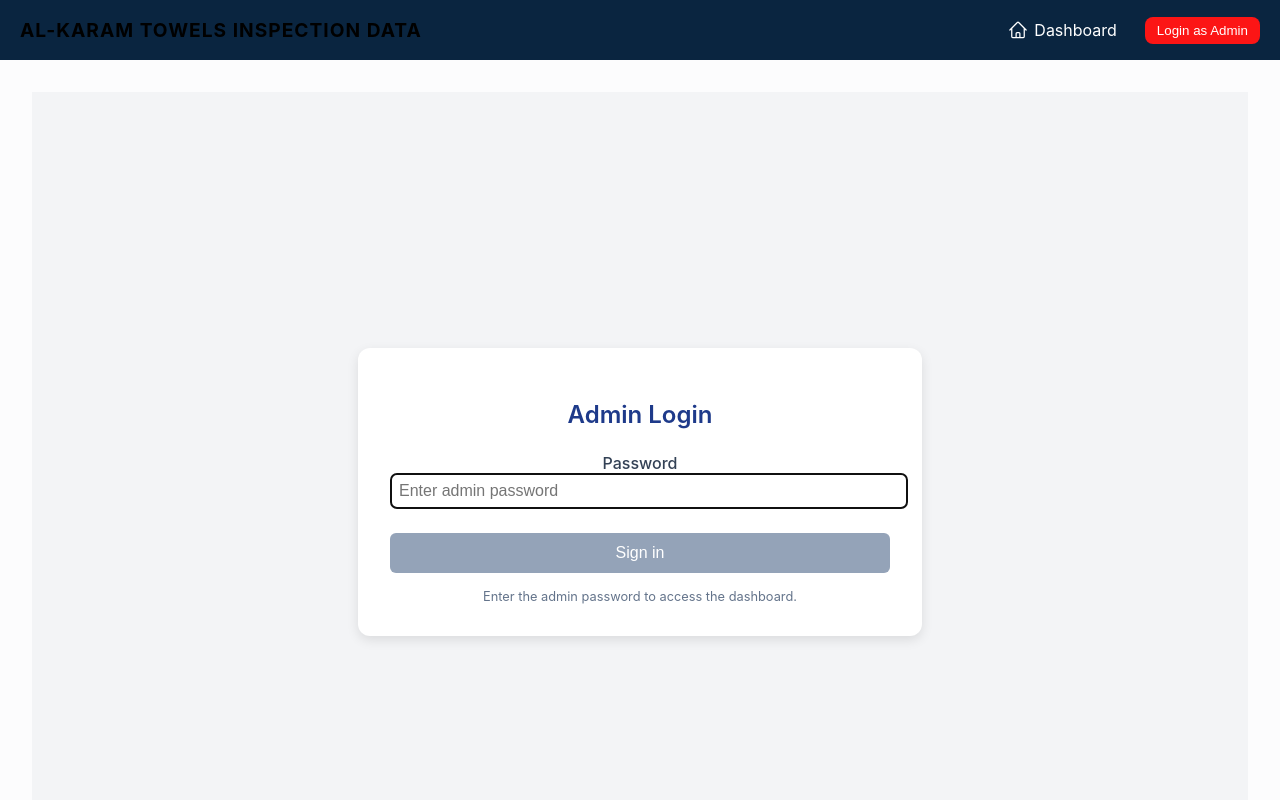
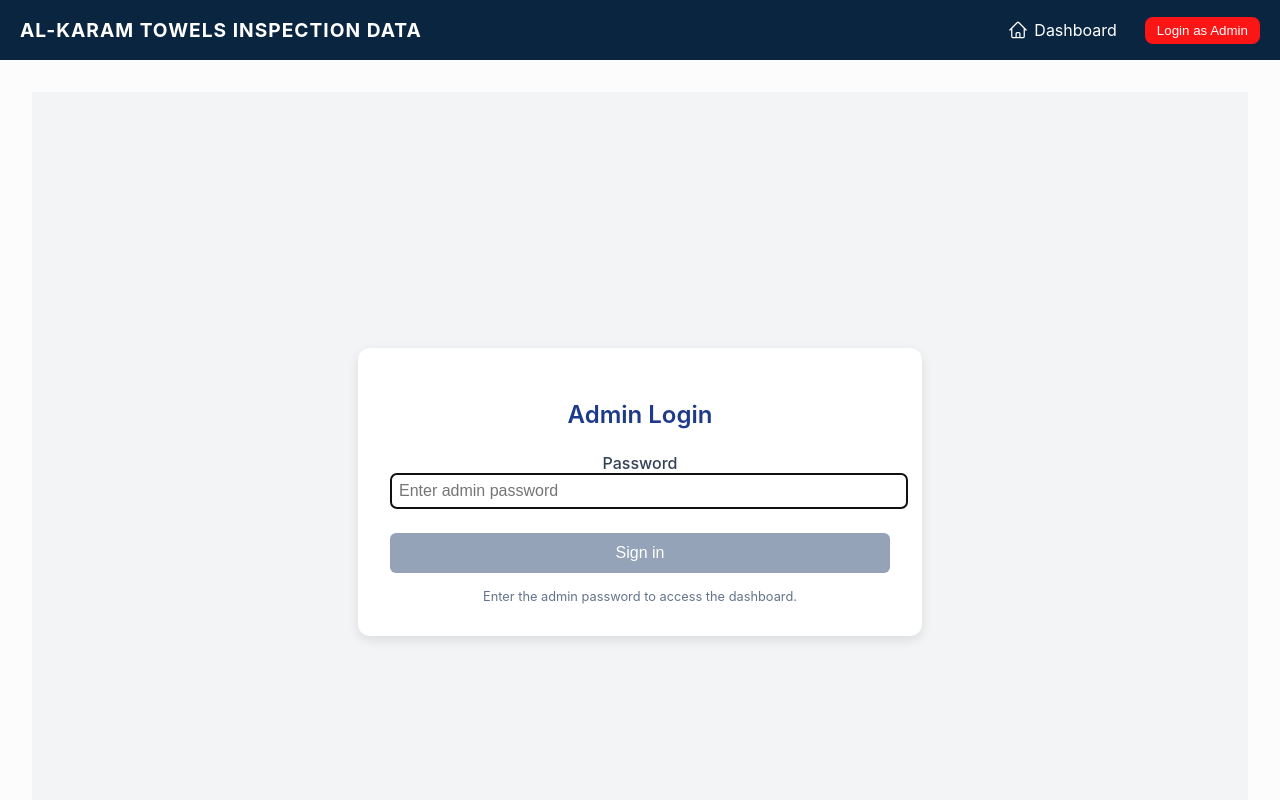
Before and after one commit to MohsinMukhtiar/Al-Karam-Towels-Inspection-Dashboard, a React (Vite) app: page /login in a window 1280 px wide. Shown: the top 800 px of the page. Built offline with nearby package versions, Linux system fonts and the light colour scheme.

Commit message:
Update Navbar.css

```diff
--- a/src/components/Navbar.css
+++ b/src/components/Navbar.css
@@ -39,7 +39,7 @@
   font-size: 1.2rem;  /* Smaller font size */
   font-weight: bold;
   text-transform: uppercase;
-  color: black; /* Change text color to black */
+  color: smoke-white; /* Change text color to black */
   margin: 0;
   letter-spacing: 1px; /* Optional: Add a little spacing between letters for better readability */
 }
```
